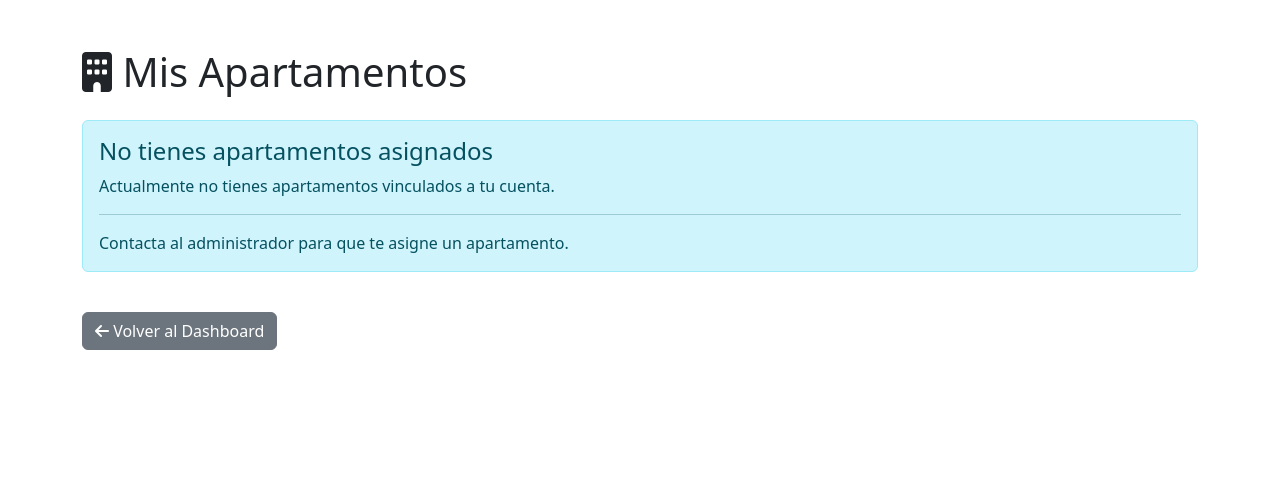
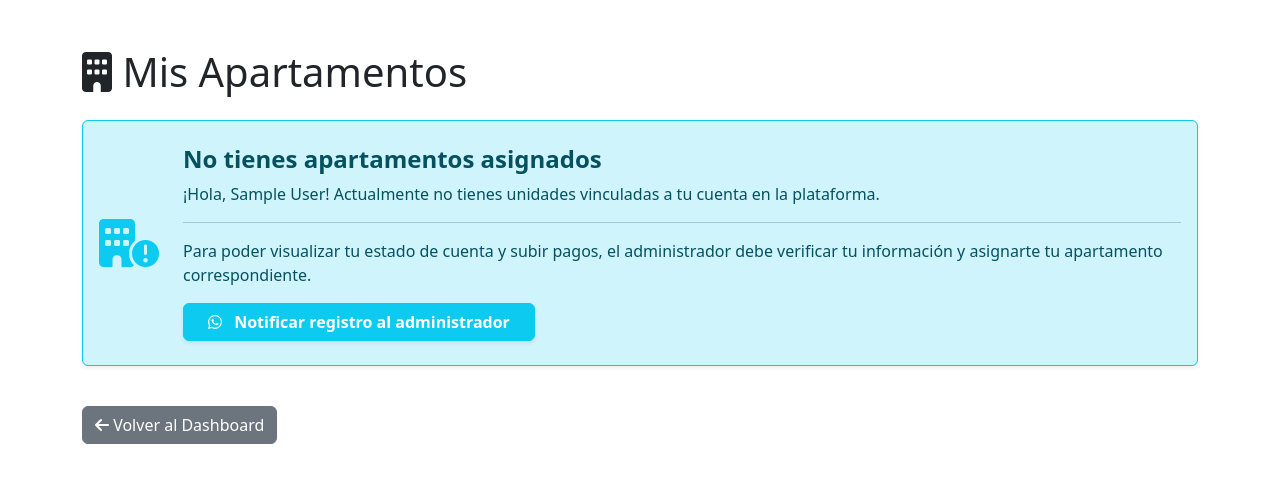
Before and after one commit to Alejandro-Jimenez-Daza/pagoprop-django, a Django app: page /mis-apartamentos/ in a window 1280 px wide. Shown: the part 56-539 px from the top of the page. Run offline with Django 5.2, Linux system fonts and the light colour scheme; the visitor is signed in with stand-in values (Sample User, id 1); data that the repository does not hold is empty.

Commit message:
enviar whatsapp al administrador si no hay aptos

```diff
--- a/pagoprop/templates/pagoprop/mis_apartamentos.html
+++ b/pagoprop/templates/pagoprop/mis_apartamentos.html
@@ -48,13 +48,27 @@
     {% endfor %}
     {% else %}
     <div class="col-12">
-        <div class="alert alert-info" role="alert">
-            <h4 class="alert-heading">No tienes apartamentos asignados</h4>
-            <p>Actualmente no tienes apartamentos vinculados a tu cuenta.</p>
-            <hr>
-            <p class="mb-0">Contacta al administrador para que te asigne un apartamento.</p>
+    <div class="alert alert-info border-info shadow-sm py-4" role="alert">
+        <div class="d-flex align-items-center">
+            <div class="me-4 d-none d-md-block">
+                <i class="fas fa-building-circle-exclamation fa-3x text-info"></i>
+            </div>
+
+            <div>
+                <h4 class="alert-heading fw-bold">No tienes apartamentos asignados</h4>
+                <p class="mb-2">¡Hola, {{ user.get_full_name|default:user.username }}! Actualmente no tienes unidades vinculadas a tu cuenta en la plataforma.</p>
+                <hr>
+                <p class="mb-3">Para poder visualizar tu estado de cuenta y subir pagos, el administrador debe verificar tu información y asignarte tu apartamento correspondiente.</p>
+
+                <a href="https://wa.me/573053328129?text=Hola%20Administrador,%20solicito%20asignación%20de%20apartamento.%0A%0A*Datos%20de%20Registro:*%0A-%20Nombre:%20{{ user.get_full_name|urlencode }}%0A-%20Usuario:%20{{ user.username|urlencode }}%0A-%20Apartamento:%20____"
+                   target="_blank"
+                   class="btn btn-info text-white fw-bold px-4 shadow-sm">
+                    <i class="fab fa-whatsapp me-2"></i> Notificar registro al administrador
+                </a>
+            </div>
         </div>
     </div>
+</div>
     {% endif %}
 </div>
 
```
Also changed, not shown: pagoprop/templates/pagoprop/admin_todos_comprobantes.html (+3 -7 lines).
